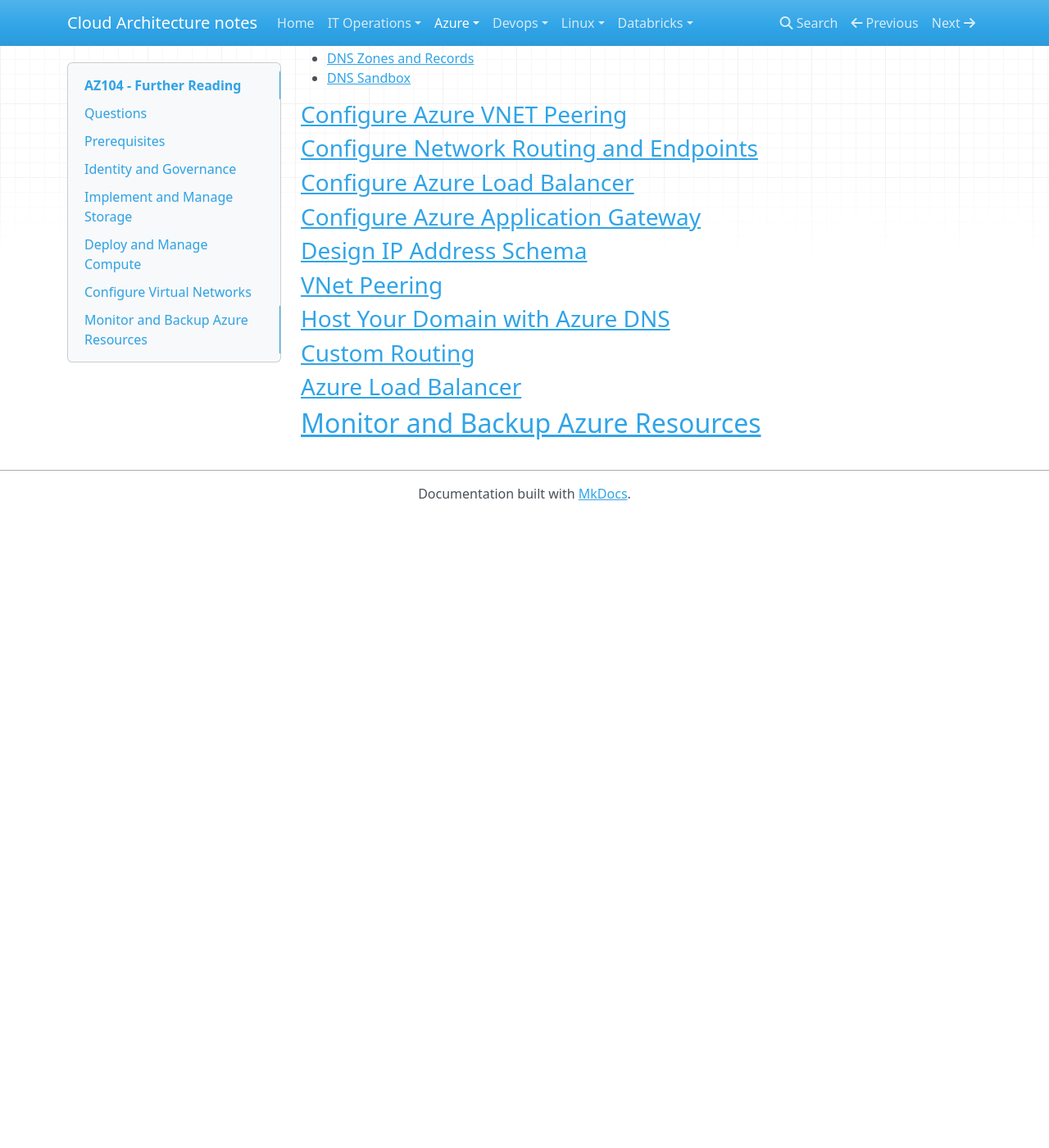
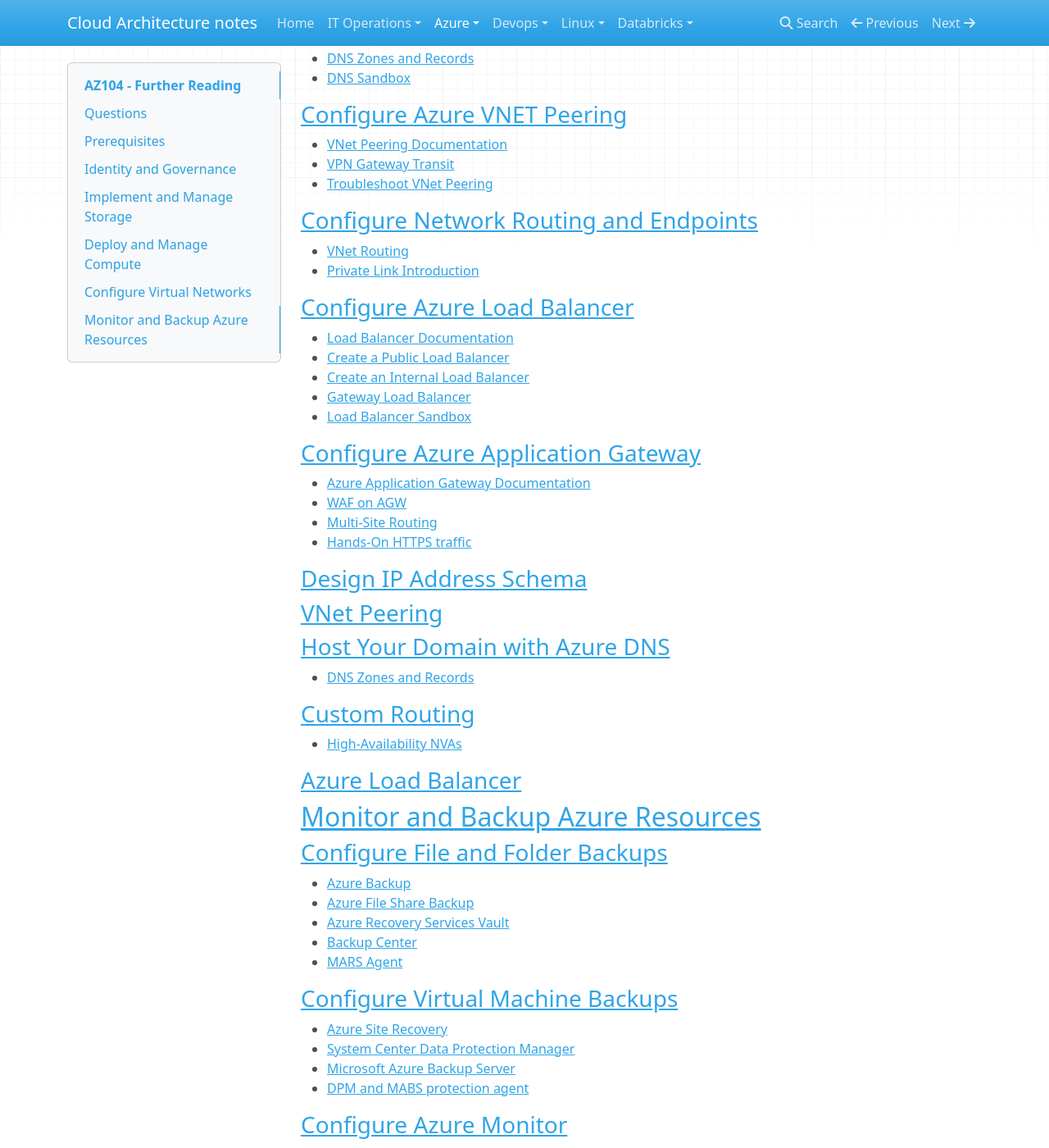
Before and after one commit to dram1964/cloudarchitect, an MkDocs documentation site: the page built from docs/azure/az104.md, in a window 1280 px wide and 1400 px high, scrolled down 4477 px. Shown: the whole window at 82% size. Built offline with MkDocs 1.6.1, drawn with Linux system fonts in a browser that asks for light colours; nearby versions of some CDN libraries; before the commit the page ends 5107 px from its top, so only the background shows below that; some of the changed text lies outside the part shown.

Commit message:
Azure backups notes

```diff
--- a/docs/azure/az104.md
+++ b/docs/azure/az104.md
@@ -212,11 +212,30 @@
 
 ### [Configure Azure VNET Peering](https://learn.microsoft.com/en-us/training/modules/configure-vnet-peering/)
 
+- [VNet Peering Documentation](https://learn.microsoft.com/en-us/azure/virtual-network/virtual-network-peering-overview)
+- [VPN Gateway Transit](https://learn.microsoft.com/en-us/azure/vpn-gateway/vpn-gateway-peering-gateway-transit)
+- [Troubleshoot VNet Peering](https://learn.microsoft.com/en-us/azure/virtual-network/virtual-network-troubleshoot-peering-issues)
+
+
 ### [Configure Network Routing and Endpoints](https://learn.microsoft.com/en-us/training/modules/configure-network-routing-endpoints/)
+
+- [VNet Routing](https://learn.microsoft.com/en-us/azure/virtual-network/virtual-networks-udr-overview)
+- [Private Link Introduction](https://learn.microsoft.com/en-us/training/modules/introduction-azure-private-link/)
 
 ### [Configure Azure Load Balancer](https://learn.microsoft.com/en-us/training/modules/configure-azure-load-balancer/)
 
+- [Load Balancer Documentation](https://learn.microsoft.com/en-us/azure/load-balancer/)
+- [Create a Public Load Balancer](https://learn.microsoft.com/en-us/azure/load-balancer/quickstart-load-balancer-standard-public-portal)
+- [Create an Internal Load Balancer](https://learn.microsoft.com/en-us/azure/load-balancer/quickstart-load-balancer-standard-internal-portal)
+- [Gateway Load Balancer](https://learn.microsoft.com/en-us/azure/load-balancer/gateway-overview)
+- [Load Balancer Sandbox](https://learn.microsoft.com/en-us/training/modules/improve-app-scalability-resiliency-with-load-balancer/)
+
 ### [Configure Azure Application Gateway](https://learn.microsoft.com/en-us/training/modules/configure-azure-application-gateway/)
+
+- [Azure Application Gateway Documentation](https://learn.microsoft.com/en-us/azure/application-gateway/overview)
+- [WAF on AGW](https://learn.microsoft.com/en-us/azure/web-application-firewall/ag/ag-overview)
+- [Multi-Site Routing](https://learn.microsoft.com/en-us/azure/application-gateway/create-multiple-sites-portal)
+- [Hands-On HTTPS traffic](https://learn.microsoft.com/en-us/training/modules/load-balancing-https-traffic-azure/)
 
 ### [Design IP Address Schema](https://learn.microsoft.com/en-us/training/modules/design-ip-addressing-for-azure/)
 
@@ -224,10 +243,42 @@
 
 ### [Host Your Domain with Azure DNS](https://learn.microsoft.com/en-us/training/modules/host-domain-azure-dns/)
 
+- [DNS Zones and Records](https://learn.microsoft.com/en-us/azure/dns/dns-zones-records)
+
 ### [Custom Routing](https://learn.microsoft.com/en-us/training/modules/control-network-traffic-flow-with-routes/)
+
+- [High-Availability NVAs](https://learn.microsoft.com/en-us/azure/architecture/reference-architectures/dmz/nva-ha)
 
 ### [Azure Load Balancer](https://learn.microsoft.com/en-us/training/modules/improve-app-scalability-resiliency-with-load-balancer/)
 
 
+## [Monitor and Backup Azure Resources](https://learn.microsoft.com/en-us/training/paths/az-104-monitor-backup-resources/)
 
-## [Monitor and Backup Azure Resources](https://learn.microsoft.com/en-us/training/paths/az-104-manage-virtual-networks/)
+### [Configure File and Folder Backups](https://learn.microsoft.com/en-us/training/modules/configure-file-folder-backups/)
+
+- [Azure Backup](https://learn.microsoft.com/en-us/azure/backup/backup-overview)
+- [Azure File Share Backup](https://learn.microsoft.com/en-us/azure/backup/azure-file-share-backup-overview)
+- [Azure Recovery Services Vault](https://learn.microsoft.com/en-us/azure/backup/backup-azure-recovery-services-vault-overview)
+- [Backup Center](https://learn.microsoft.com/en-us/azure/backup/backup-center-overview)
+- [MARS Agent](https://learn.microsoft.com/en-us/azure/backup/install-mars-agent)
+
+### [Configure Virtual Machine Backups](https://learn.microsoft.com/en-us/training/modules/configure-virtual-machine-backups/)
+
+- [Azure Site Recovery](https://learn.microsoft.com/en-us/azure/site-recovery/site-recovery-overview)
+- [System Center Data Protection Manager](https://learn.microsoft.com/en-us/system-center/dpm/dpm-overview)
+- [Microsoft Azure Backup Server](https://learn.microsoft.com/en-us/azure/backup/backup-mabs-whats-new-mabs)
+- [DPM and MABS protection agent](https://learn.microsoft.com/en-us/system-center/dpm/deploy-dpm-protection-agent)
+
+### [Configure Azure Monitor](https://learn.microsoft.com/en-us/training/modules/configure-azure-monitor/)
+
+### [Configure Azure Alerts](https://learn.microsoft.com/en-us/training/modules/configure-azure-alerts/)
+
+### [Configure Log Analytics](https://learn.microsoft.com/en-us/training/modules/configure-log-analytics/)
+
+### [Configure Network Watcher](https://learn.microsoft.com/en-us/training/modules/configure-network-watcher/)
+
+### [Incident Response](https://learn.microsoft.com/en-us/training/modules/incident-response-with-alerting-on-azure/)
+
+### [Analyse Azure Infrastructure](https://learn.microsoft.com/en-us/training/modules/analyze-infrastructure-with-azure-monitor-logs/)
+
+### [Monitor VM Performance](https://learn.microsoft.com/en-us/training/modules/monitor-performance-using-azure-monitor-for-vms/)
```
